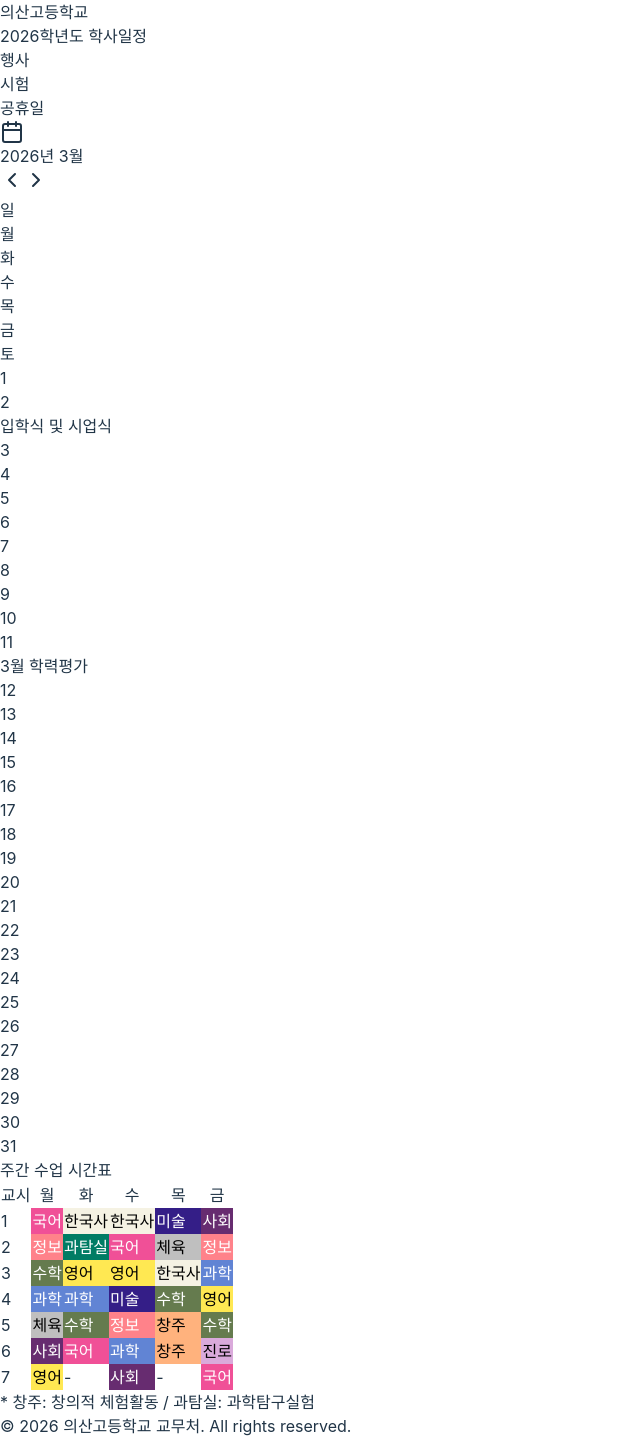
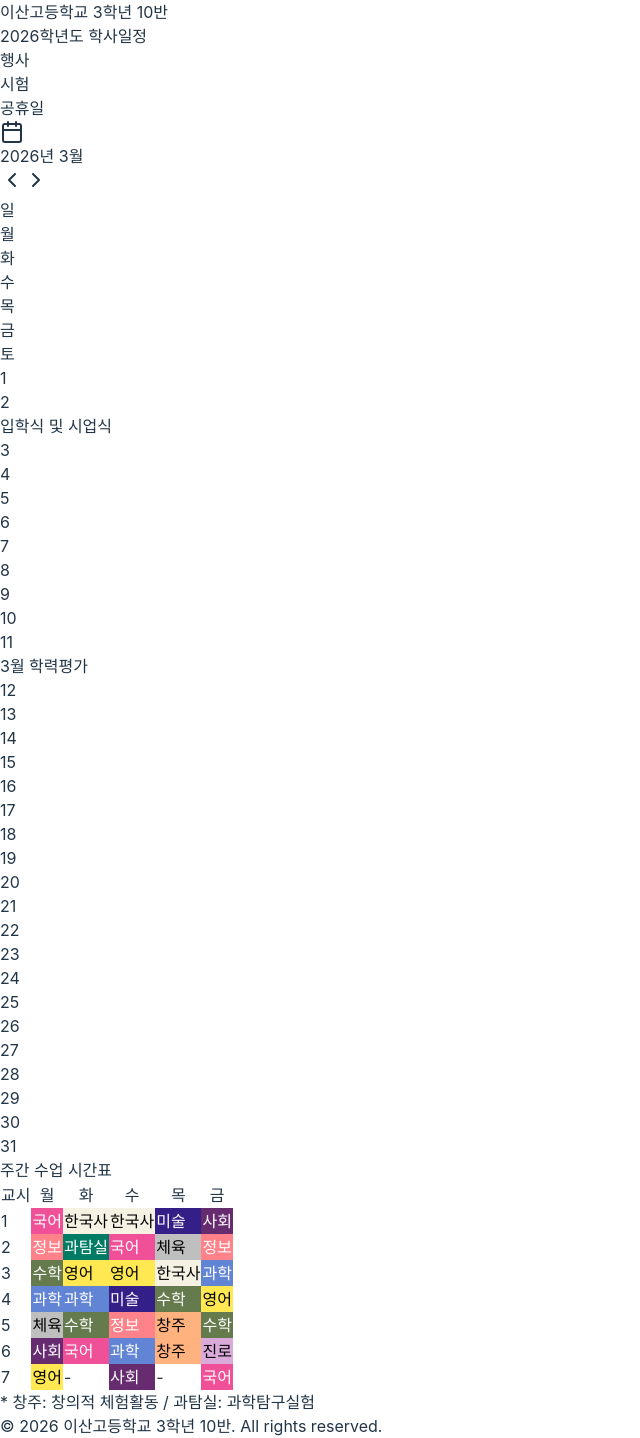
Before and after one commit to ukmansour/esanhighschool, a React (Vite) app: page / in a window 1280 px wide. Shown: the whole page, without its empty margins (0-640 px from the left). Built offline with nearby package versions, Linux system fonts and the light colour scheme.

Commit message:
Update school name to 이산고등학교 3학년 10반

```diff
--- a/src/App.tsx
+++ b/src/App.tsx
@@ -21,7 +21,7 @@ function App() {
       <div className="max-w-5xl mx-auto">
         <div className="text-center mb-12">
           <h1 className="text-4xl font-extrabold text-gray-900 sm:text-5xl md:text-6xl">
-            의산고등학교
+            이산고등학교 3학년 10반
           </h1>
           <p className="mt-3 max-w-md mx-auto text-base text-blue-600 sm:text-lg md:mt-5 md:text-xl md:max-w-3xl font-medium">
             2026학년도 학사일정
@@ -94,7 +94,7 @@ function App() {
         </div>
 
         <footer className="mt-16 text-center text-gray-500 text-sm">
-          <p>© 2026 의산고등학교 교무처. All rights reserved.</p>
+          <p>© 2026 이산고등학교 3학년 10반. All rights reserved.</p>
         </footer>
       </div>
     </div>
```
